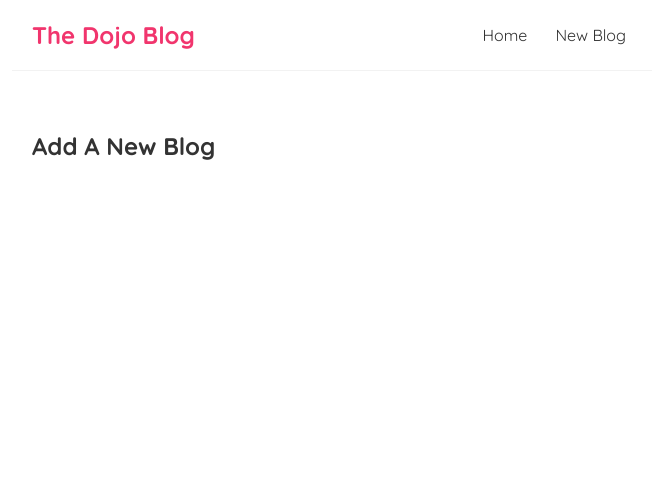
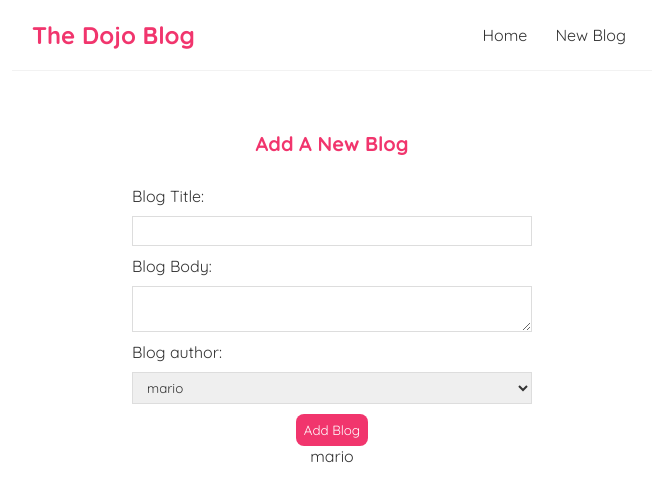
Before and after one commit to yoonpyaepyaenyein/dojo-blog, a React (Create React App) app: page /create in a window 1280 px wide. Shown: the top 502 px of the page, without its empty margins (308-964 px from the left). Built offline with nearby package versions, Linux system fonts and the light colour scheme.

Commit message:
Controlled forms

```diff
--- a/src/Create.js
+++ b/src/Create.js
@@ -1,7 +1,38 @@
+import { useState } from "react";
+
 const Create = () => {
+  const [title, setTitle] = useState("");
+  const [body, setBody] = useState("");
+  const [author, setAuthor] = useState("mario");
+
   return (
     <div className="create">
       <h2>Add A New Blog</h2>
+      <form>
+        <label>Blog Title:</label>
+        <input
+          type="text"
+          required
+          value={title}
+          onChange={(e) => setTitle(e.target.value)}
+        />
+
+        <label>Blog Body:</label>
+        <textarea
+          required
+          value={body}
+          onChange={(e) => setBody(e.target.value)}
+        ></textarea>
+        <label>Blog author:</label>
+        <select value={author} onChange={(e) => setAuthor(e.target.value)}>
+          <option value="mario">mario</option>
+          <option value="yoshi">yoshi</option>
+        </select>
+        <button>Add Blog</button>
+        <p>{title}</p>
+        <p>{body}</p>
+        <p>{author}</p>
+      </form>
     </div>
   );
 };
--- a/src/index.css
+++ b/src/index.css
@@ -62,11 +62,45 @@
 .blog-details div {
   margin: 20px 0;
 }
-/* .blog-details button {
+.blog-details button {
   background: #f1356d;
   color: #fff;
   border: 0;
   padding: 8px;
   border-radius: 8px;
   cursor: pointer;
-} */
+}
+
+/* create new blog form */
+.create {
+  max-width: 400px;
+  margin: 0 auto;
+  text-align: center;
+}
+.create label {
+  text-align: left;
+  display: block;
+}
+.create h2 {
+  font-size: 20px;
+  color: #f1356d;
+  margin-bottom: 30px;
+}
+.create input,
+.create textarea,
+.create select {
+  width: 100%;
+  padding: 6px 10px;
+  margin: 10px 0;
+  border: 1px solid #ddd;
+  box-sizing: border-box;
+  display: block;
+}
+.create button {
+  background: #f1356d;
+  color: #fff;
+  border: 0;
+  padding: 8px;
+  border-radius: 8px;
+  cursor: pointer;
+}
```
